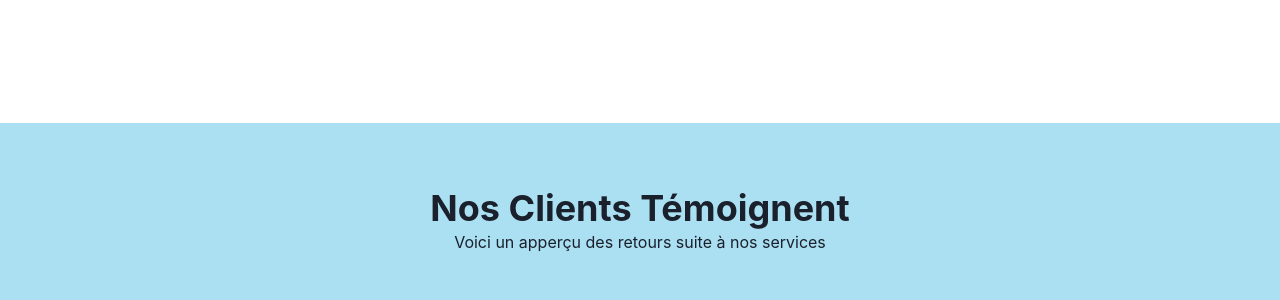
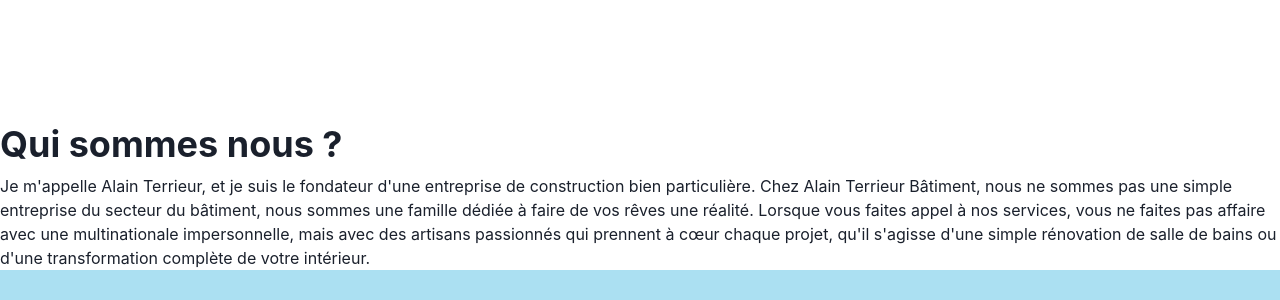
Before and after one commit to Mahen-4/projet_nextjs_alain_terieur, a Next.js app: page / in a window 1280 px wide. Shown: the part 627-927 px from the top of the page. Built offline with nearby package versions, Linux system fonts and the light colour scheme.

Commit message:
Ajout d'un component Description

```diff
--- /dev/null
+++ b/src/components/pageAccueil/description/index.tsx
@@ -0,0 +1,21 @@
+import { Box, Heading, Stack, Text } from "@chakra-ui/react"
+import React from "react"
+
+
+function Description() {
+
+
+
+    return(
+           <Box>
+            <Stack >
+            <Heading>Qui sommes nous ?</Heading>
+            <Text>Je m'appelle Alain Terrieur, et je suis le fondateur d'une entreprise de construction bien particulière. Chez Alain Terrieur Bâtiment, nous ne sommes pas une simple entreprise du secteur du bâtiment, nous sommes une famille dédiée à faire de vos rêves une réalité.
+
+Lorsque vous faites appel à nos services, vous ne faites pas affaire avec une multinationale impersonnelle, mais avec des artisans passionnés qui prennent à cœur chaque projet, qu'il s'agisse d'une simple rénovation de salle de bains ou d'une transformation complète de votre intérieur.</Text>
+            </Stack>
+           </Box>
+    )
+}
+
+export default Description
--- a/src/components/pageAccueil/index.tsx
+++ b/src/components/pageAccueil/index.tsx
@@ -3,6 +3,7 @@
 import LargeWithLogoCentered from "../footer"
 import Carousel from "./carrousel"
 import Video from "./Video"
+import Description from "./description"
 
 
 const PageAccueil = () => {
@@ -11,6 +12,7 @@
 
         {/* <Carousel/> */}
         <Video/>
+        <Description/>
         <WithSpeechBubbles/>
         <LargeWithLogoCentered/>
         </Box>
```
